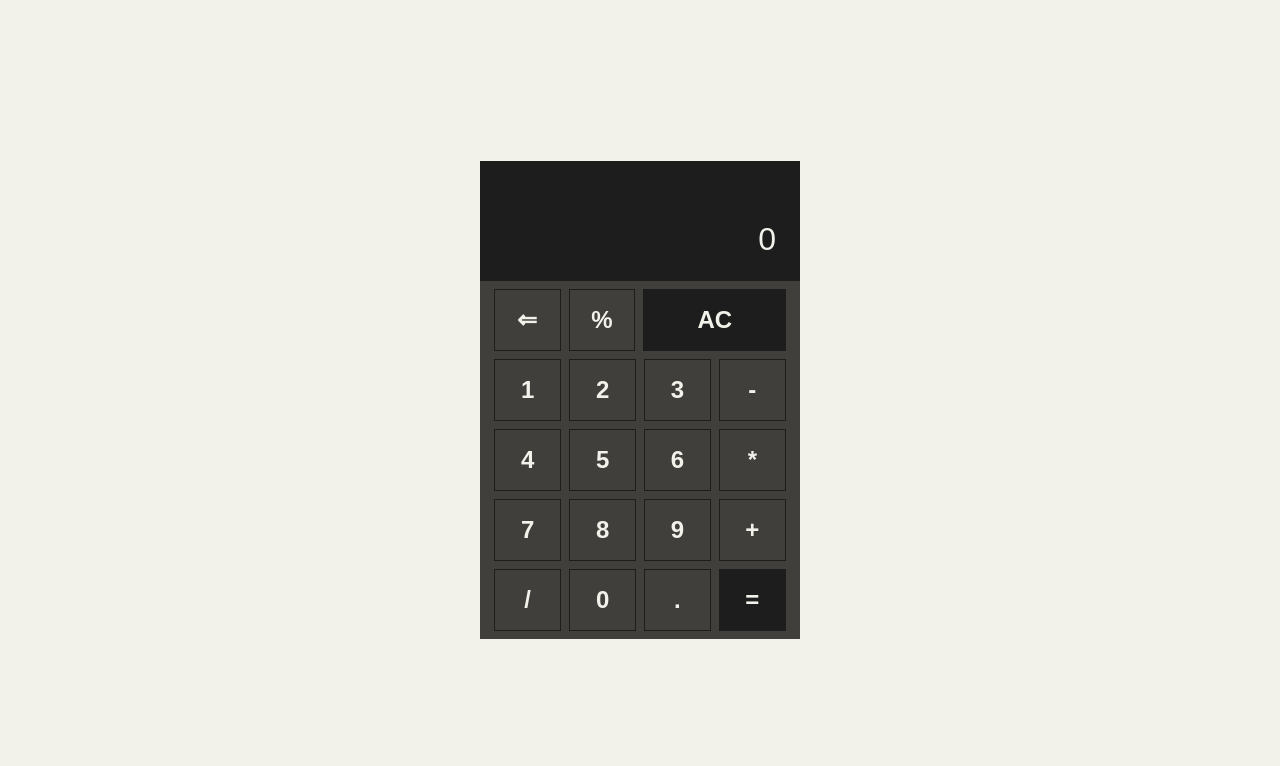
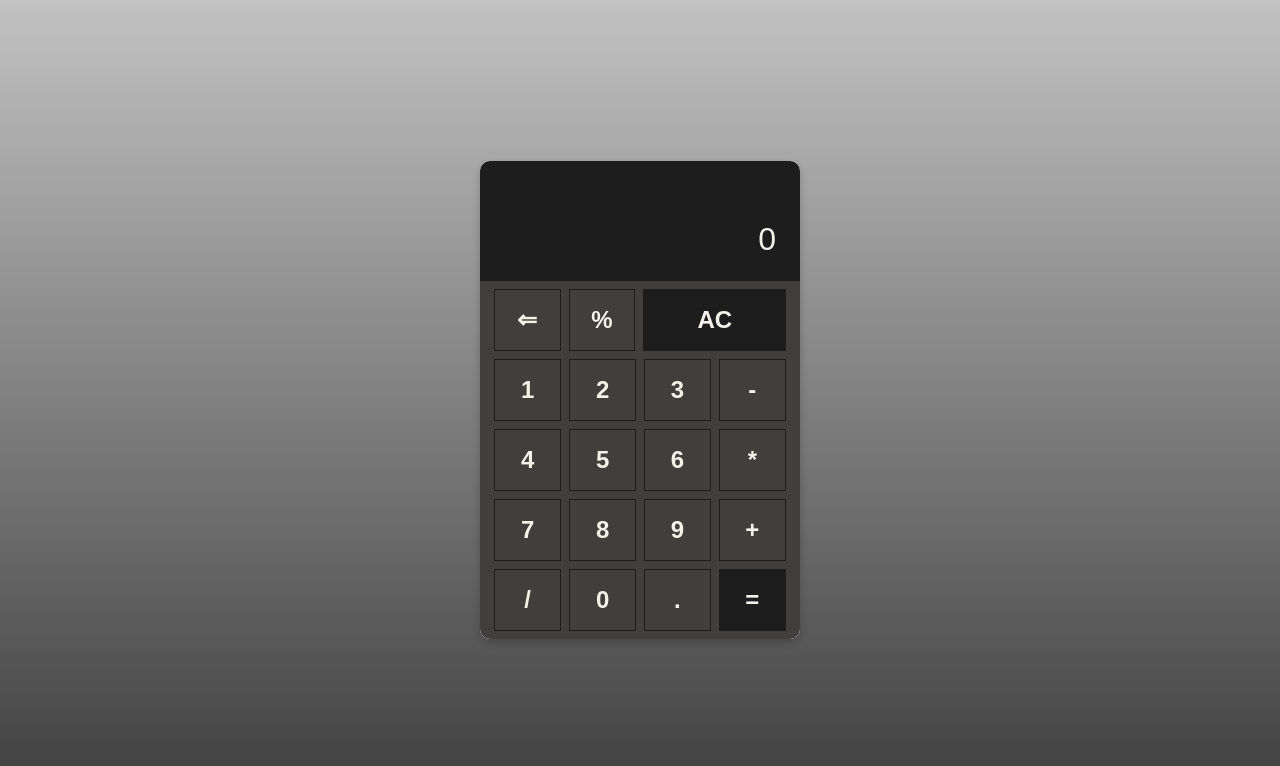
Before and after one commit to JugalShrestha/Calculator, a plain HTML site: page index.html in a window 1280 px wide. Drawn offline with Linux system fonts and the light colour scheme.

Commit message:
Initailize purna-contribution

```diff
--- a/css/style.css
+++ b/css/style.css
@@ -1,10 +1,10 @@
 :root {
-  --p2-color: #403F3C;
+  --p2-color: #403f3c;
   --p1-color: #1d1d1d;
-  --s1-color: #D9D8D7;
+  --s1-color: #d9d8d7;
   --s2-color: #1d1d1d;
-  --text-color:#F2F2EB;
-  --text:sans-serif;
+  --text-color: #f2f2eb;
+  --text: sans-serif;
   --shadow: black;
 }
 
@@ -17,16 +17,25 @@
 body {
   width: 100%;
   height: 100vh;
+  margin: 0;
+  background: linear-gradient(to top, #3e3e3e, #c2c2c2);
+  display: flex;
+  align-items: center;
+  justify-content: center;
+  box-shadow: 0px 5px 15px rgba(0, 0, 0, 0.1);
 }
-body .everything {
-  width: 100%;
-  height: 100%;
-  background: var(--text-color);
+
+.everything {
+  width: 40vh;
   display: flex;
   flex-direction: column;
   align-items: center;
-  justify-content: center;
+  background: var(--s1-color);
+  border-radius: 10px;
+  overflow: hidden;
+  box-shadow: 0px 4px 8px rgba(0, 0, 0, 0.2);
 }
+
 body .everything .calculator-whole {
   transition: 0.2s ease-in-out;
   width: 40vh;
@@ -104,6 +113,7 @@ body .everything .calculator-whole .button-part .buttons {
   border: 0.1vh solid var(--p1-color);
   color: var(--text-color);
   background: var(--p2-color);
+  transition: all 0.2s ease-in-out;
 }
 body .everything .calculator-whole .button-part .buttons:hover {
   background: var(--p1-color);
@@ -122,4 +132,4 @@ body .everything .calculator-whole .button-part :nth-last-child(1) {
 body .everything .calculator-whole .button-part :nth-last-child(1):hover {
   color: var(--s2-color);
   background: var(--text-color);
-}/*# sourceMappingURL=style.css.map */
+} /*# sourceMappingURL=style.css.map */
```
